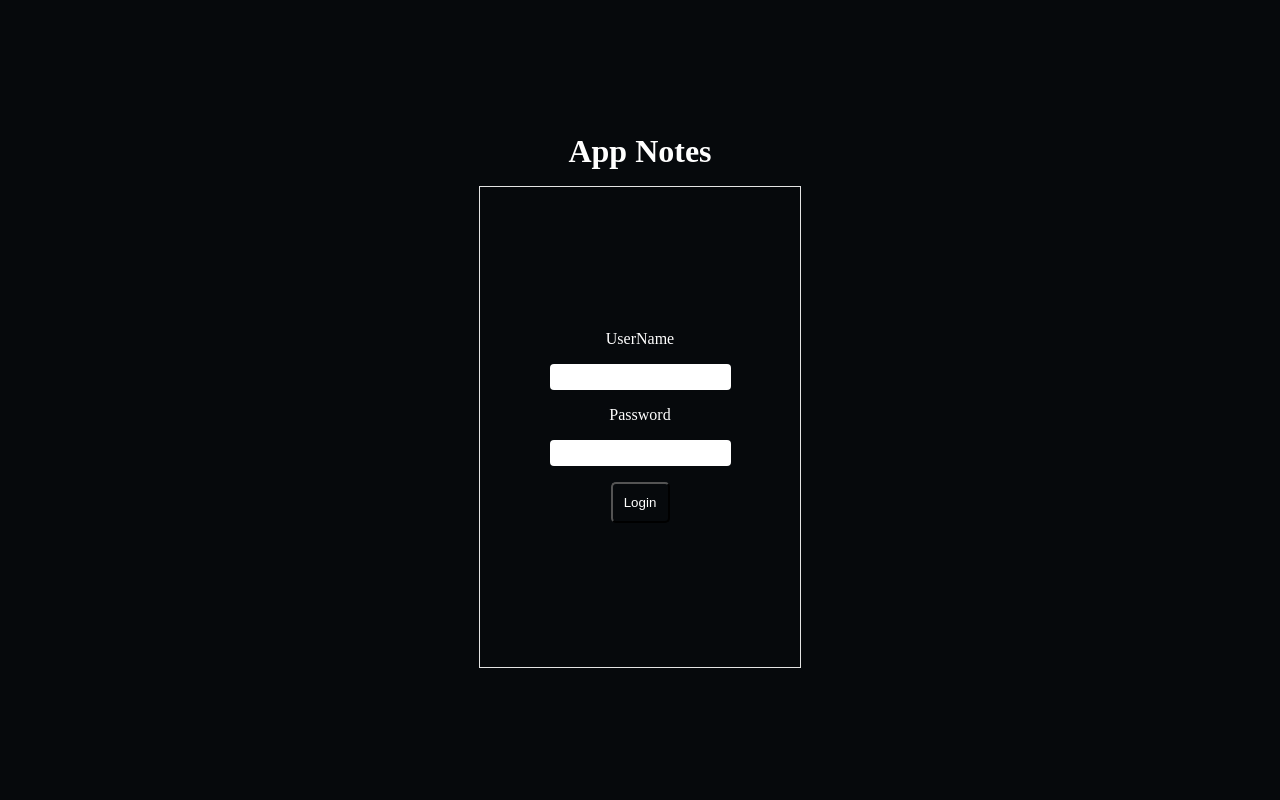
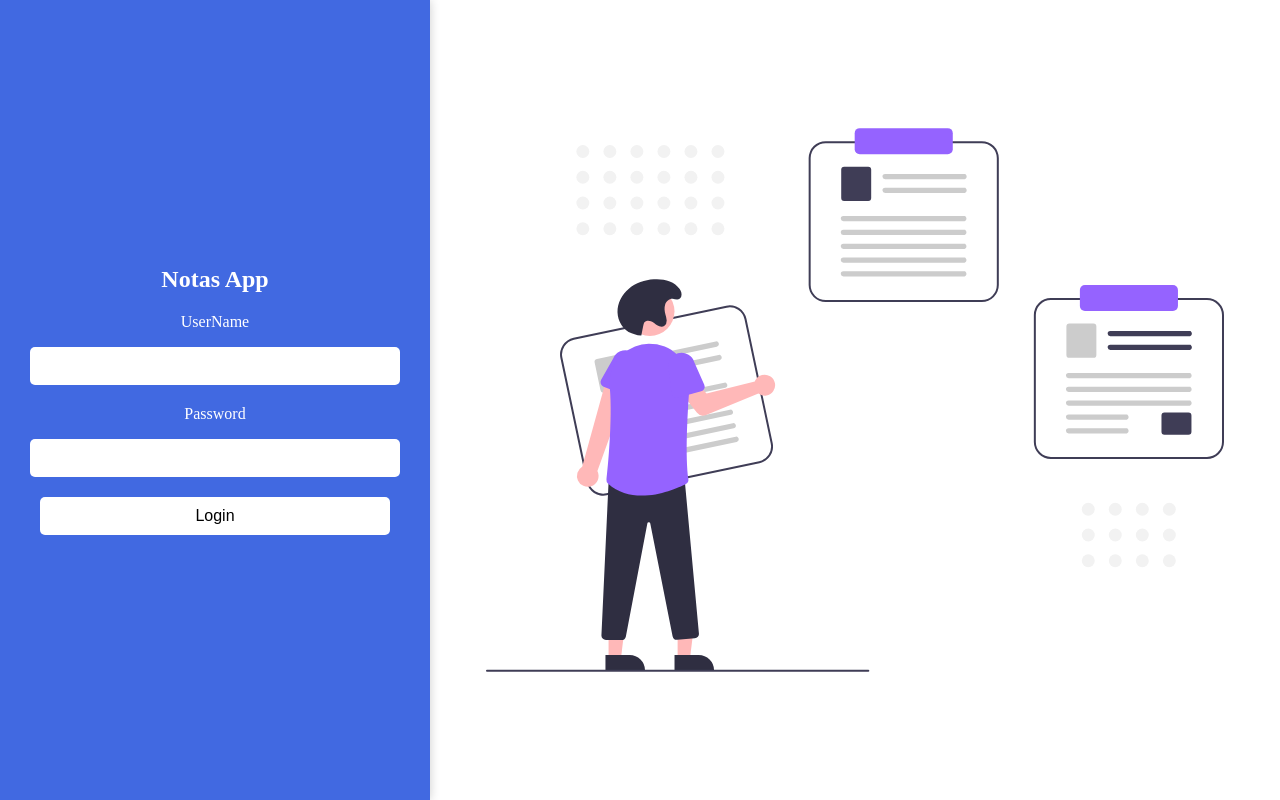
Before and after one commit to EmilioVigil/AppNotas, a React (Vite) app: page / in a window 1280 px wide. Built offline with nearby package versions, Linux system fonts and the light colour scheme.

Commit message:
-Agregue un archivo svg a la carpeta public. -Agregue estilos al componente Login.

```diff
--- a/src/components/login/Login.jsx
+++ b/src/components/login/Login.jsx
@@ -5,8 +5,8 @@ import { useState } from "react";
 import { loginUser } from "../../services/Login";
 
 // Style
-import { Container, FormContainer } from "./Login.styled";
-
+import { Container, FormContainer, ImageContainer } from "./Login.styled";
+import notas from '../../../public/notas.svg'
 
 export function Login() {
 
@@ -51,8 +51,8 @@ export function Login() {
     return (
         <>
             <Container>
-                <h1>App Notes</h1>
                 <FormContainer onSubmit={handleLogin}>
+                    <h1>Notas App</h1>
                     <label >UserName</label>
                     <input
                         type="text"
@@ -73,7 +73,9 @@ export function Login() {
                     }
                     <button type="submit">Login</button>
                 </FormContainer>
-
+                <ImageContainer>
+                    <img src={notas} alt="imagenNota" />
+                </ImageContainer>
             </Container>
         </>
     )
--- a/src/components/login/Login.styled.js
+++ b/src/components/login/Login.styled.js
@@ -1,58 +1,84 @@
 import styled from 'styled-components'
 
 const Container = styled.div`
-    width: 100vw;
-    height: 100vh;
-    display: flex;
-    flex-direction: column;
-    justify-content: center;
-    align-items: center;
-    gap: 1rem;
-    background-color: rgb(6, 9, 12);
-    color: white;
+  display: flex;
+  flex-direction: row;
+  height: 100vh;
+
+
+
 `
 
 const FormContainer = styled.form`
-    width: 20rem;
-    height: 30rem;
-    display: flex;
-    flex-direction: column;
-    justify-content: center;
-    align-items: center;
-    gap: 1rem;
-    border: 1px solid rgba(248, 248, 248, 0.918);
+  display: flex;
+  flex-direction: column;
+  justify-content: center;
+  align-items: center;
+  width: 25vw;
+  min-width: 350px;
+  max-width: 500px;
+  padding: 40px;
+  background-color: #4169e1;
+  box-shadow: 0px 0px 10px rgba(0, 0, 0, 0.2);
 
-    input{
-        border-style: none;
-        border-radius: 4px;
-        height: 1.5rem;
-        &:hover{
-            background-color: aliceblue;
-        }
+  h1{
+    color: #fff;
+    margin-bottom: 20px;
+    font-size: 24px;
+  }
+
+  button{
+    width: 100%;
+    padding: 10px;
+    border-radius: 5px;
+    border: none;
+    background-color: #fff;
+    color: black;
+    font-size: 16px;
+    cursor: pointer;
+
+      transition: all 0.3s ease-in-out;
+
+  &:hover {
+    transform: scale(1.1);
+    background-color: #fff;
+    color: #4169e1;
+  }
+
     }
 
-    .errorMessage{
-        color : red;
+  input{
+  width: 100%;
+  padding: 10px;
+  margin-bottom: 20px;
+  border-radius: 5px;
+  border: none;
+  font-size: 16px;
     }
 
-    button{
-            padding: 0.7rem;
-            border-radius: 5px;
-            background-color: transparent;
-            color : white;
-            transition : all .5s;
+ label{
+    color: #fff;
+    padding-bottom: 1rem;
+ }
 
-            &:hover{
-                background-color: white;
-                color : black;
-            }
+`
+
+const ImageContainer = styled.div`
+  flex: 1;
+  display: flex;
+  justify-content: center;
+  align-items: center;
+
+    img{
+    object-fit: cover;
     }
 
-`
+  `;
 
 
 
 export {
     Container,
-    FormContainer
+    FormContainer,
+    ImageContainer
 }
```
Also changed, not shown: public/notas.svg (added).
